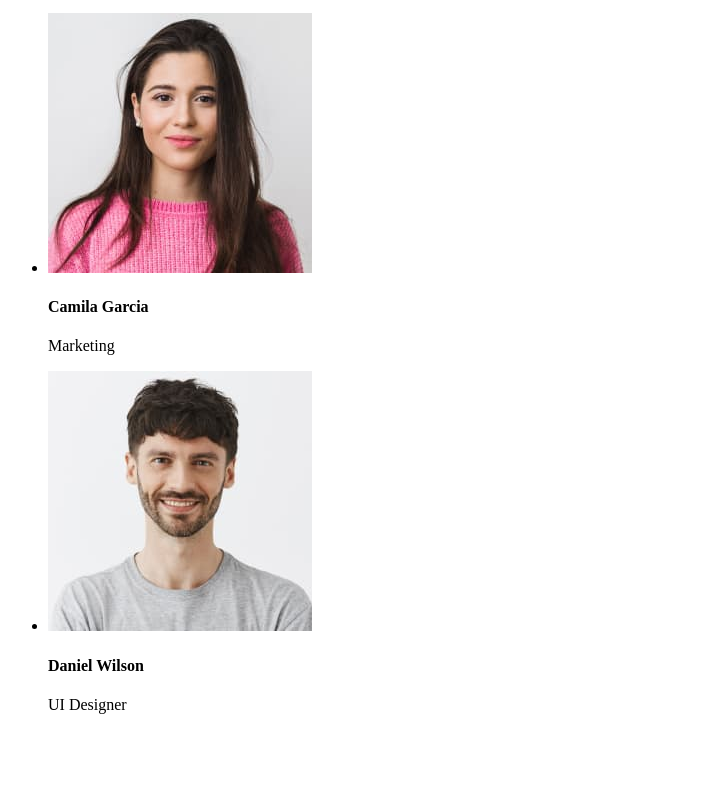
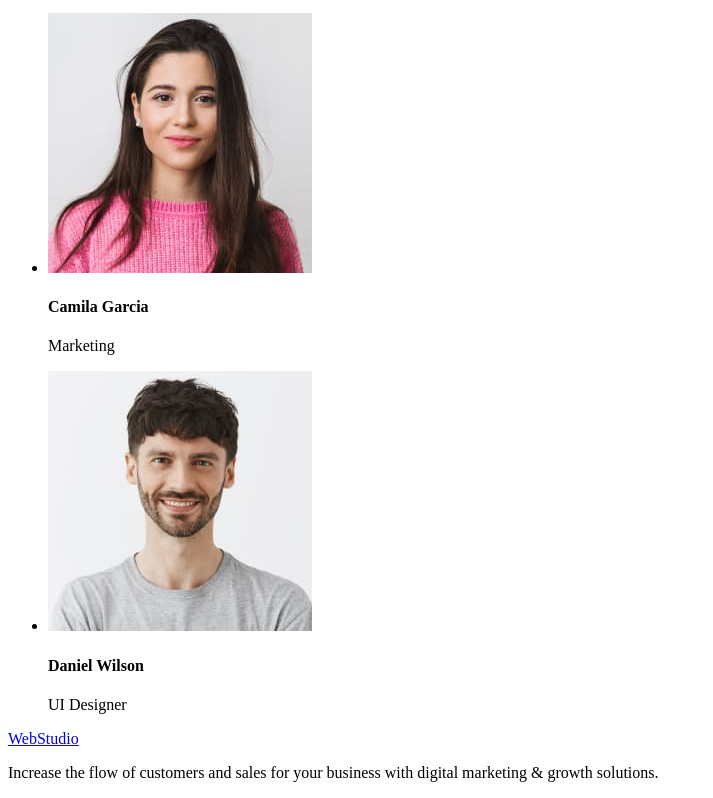
Before and after one commit to for-tuana/goit-markup-hw-01, a plain HTML site: page index.html in a window 1280 px wide. Shown: the part 1368-2166 px from the top of the page, without its empty margins (0-713 px from the left). Before the commit the page ends 2098 px from the top, so only its background shows below. Drawn offline with Linux system fonts and the light colour scheme.

Commit message:
add footer

```diff
--- a/index.html
+++ b/index.html
@@ -104,6 +104,12 @@
             </ul>
         </section>
     </main>
-    <footer></footer>
+
+    <footer>
+        <section>
+            <a href="http://127.0.0.1:5500/index.html">WebStudio</a>
+            <p>Increase the flow of customers and sales for your business with digital marketing & growth solutions.</p>
+        </section>
+    </footer>
 </body>
 </html>
```
